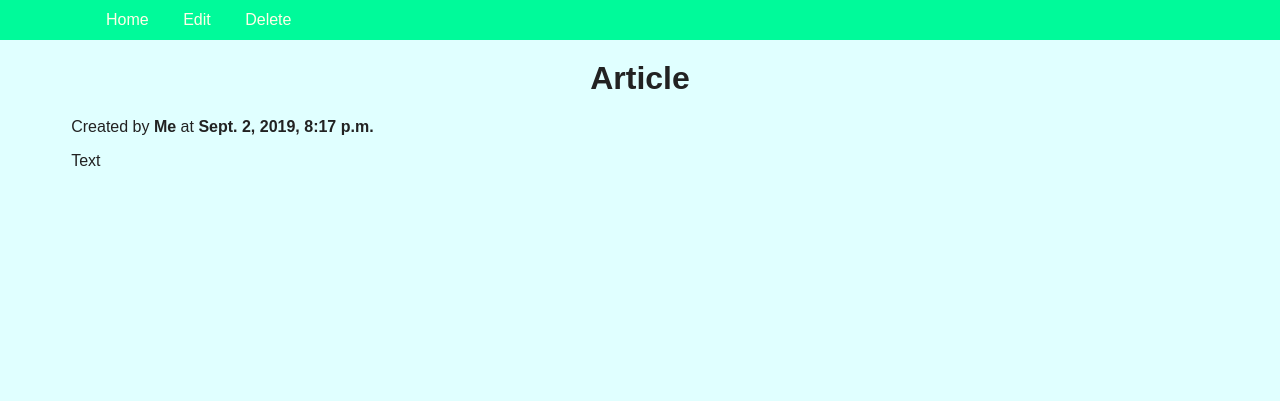
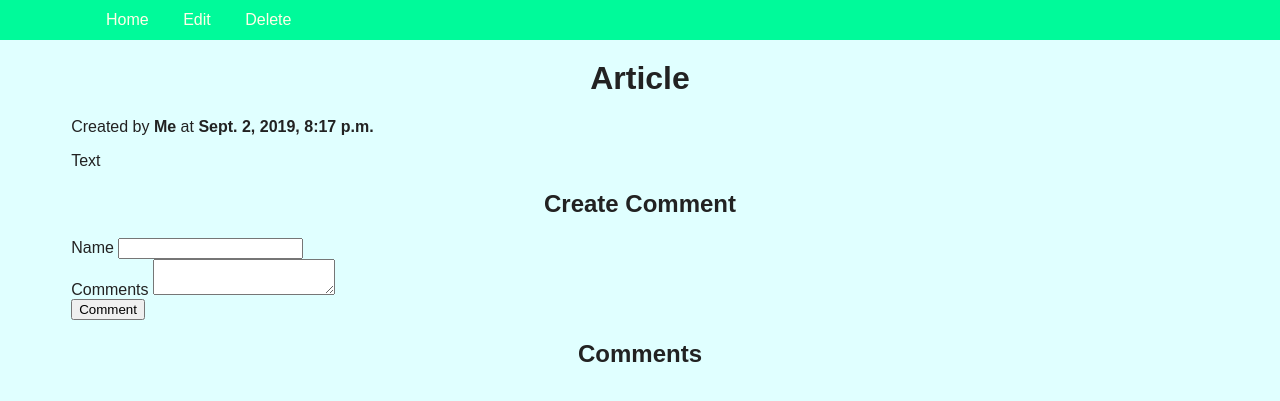
Before and after one commit to ruslanhq/python_project_blog, a Django app: page /article/2/ in a window 1280 px wide. Shown: the top 401 px of the page. Run offline with Django 3.2, Linux system fonts and the light colour scheme; data comes from the database, SQL or seed files in the repository; data that the repository does not hold is empty.

Commit message:
Added bonus

```diff
--- a/source/webapp/templates/article.html
+++ b/source/webapp/templates/article.html
@@ -8,4 +8,20 @@
     <h1>{{ article.title }}</h1>
     <p>Created by <b>{{ article.author }}</b> at <b>{{ article.created_at }}</b></p>
     <div class="pre">{{ article.text }}</div>
+    <h2 class="text-center">Create Comment</h2>
+    <form method="POST" action="{% url 'article_view' article.pk %}">
+        {% csrf_token %}
+        <div><label for="name">Name</label>
+        <input type="text" name="name" id="name"></div>
+        <div><label for="comment">Comments</label>
+        <textarea name="comment" id="comment"></textarea></div>
+        <button type="submit">Comment</button>
+    </form>
+
+    <h2 class="text-center">Comments</h2>
+    {% for com in article.comments.all %}
+        {% include 'partial/comment_form.html' %}
+        <hr/>
+    {% endfor %}
+
 {% endblock %}
--- a/source/webapp/templates/comment/comment_index.html
+++ b/source/webapp/templates/comment/comment_index.html
@@ -6,9 +6,8 @@
 {% block content %}
 <h1>Comments:</h1>
     {% for com in comment %}
-        <h2>{{ com.author }}</h2>
-        <div>{{ com.text }}</div>
-{#        <p><a href="{% url 'article_view' article.pk %}">More...</a></p>#}
+        {% include 'partial/comment_form.html' %}
+        <p><a href="{% url 'article_view' com.article.pk  %}">View Article</a></p>
         <p><a href="{% url 'comment_update' com.pk %}">Edit</a></p>
         <p><a href="{% url 'comment_delete' com.pk %}">Delete</a></p>
         <hr/>
--- /dev/null
+++ b/source/webapp/templates/partial/comment_form.html
@@ -0,0 +1,3 @@
+        <h3>Author: {{ com.author }}</h3>
+        <div>Comment: {{ com.text }}</div>
+        <div> Date: {{ com.created_at }}</div>
--- a/source/webapp/views.py
+++ b/source/webapp/views.py
@@ -81,10 +81,8 @@ class CommentIndexView(TemplateView):
 
     def get_context_data(self, **kwargs):
         context = super().get_context_data(**kwargs)
-        context['comment'] = Comment.objects.all()
+        context['comment'] = Comment.objects.all().order_by('-created_at')
         return context
-
-
 
 
 class CommentCreateView(View):
```
